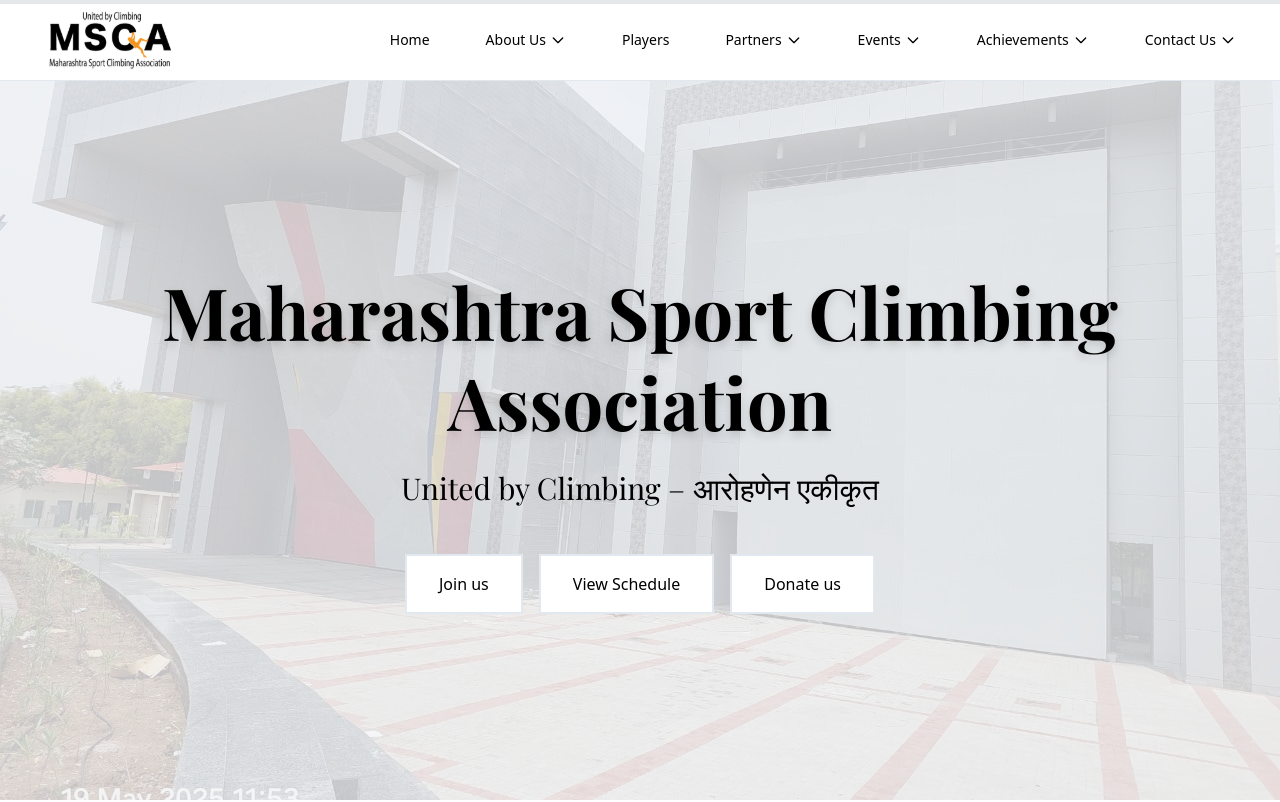
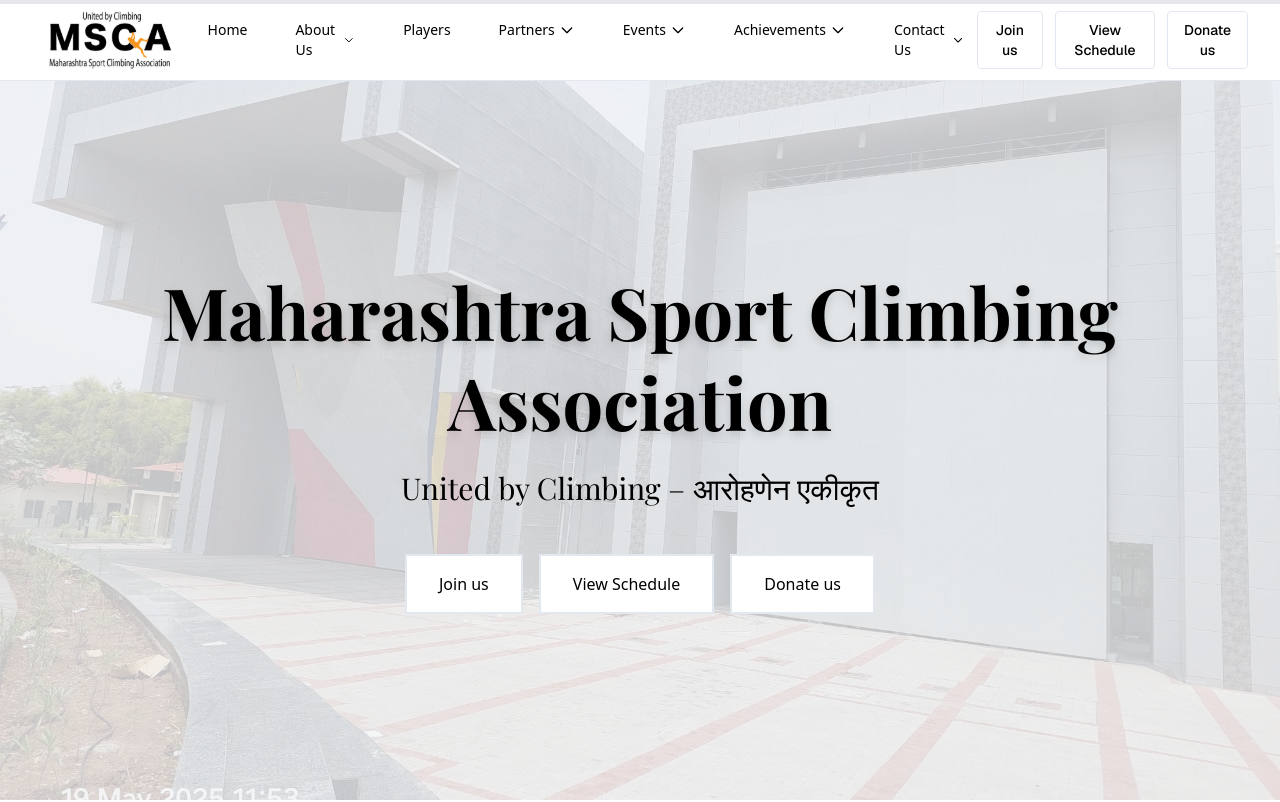
Before and after one commit to BEASTcLimbeR/msca-website, a Next.js app: page / in a window 1280 px wide. Shown: the top 802 px of the page. Built offline with nearby package versions, Linux system fonts and the light colour scheme; a web font is replaced by a local one.

Commit message:
Add responsive action buttons to navbar - Join us, View Schedule, Donate us

```diff
--- a/src/app/page.tsx
+++ b/src/app/page.tsx
@@ -39,7 +39,7 @@
 
             {/* Desktop Navigation Links */}
             <div className="hidden lg:block">
-              <div className="ml-10 flex items-baseline space-x-6 xl:space-x-8">
+              <div className="ml-10 flex items-baseline space-x-4 xl:space-x-6">
                 <a href="#home" className="text-black hover:text-orange-600 px-3 py-2 text-sm font-medium font-sans transition-colors duration-200">Home</a>
                 <div className="relative group">
                   <a href="#about" className="text-black hover:text-orange-600 px-3 py-2 text-sm font-medium font-sans flex items-center transition-colors duration-200">
@@ -85,6 +85,19 @@
               </div>
             </div>
 
+            {/* Action Buttons - Desktop */}
+            <div className="hidden lg:flex items-center space-x-3">
+              <button className="px-4 py-2 border border-gray-300 bg-white text-black text-sm font-medium hover:bg-gray-50 transition-all duration-200 rounded">
+                Join us
+              </button>
+              <button className="px-4 py-2 border border-gray-300 bg-white text-black text-sm font-medium hover:bg-gray-50 transition-all duration-200 rounded">
+                View Schedule
+              </button>
+              <button className="px-4 py-2 border border-gray-300 bg-white text-black text-sm font-medium hover:bg-gray-50 transition-all duration-200 rounded">
+                Donate us
+              </button>
+            </div>
+
             {/* Mobile Menu Button */}
             <div className="lg:hidden">
               <button className="text-black hover:text-orange-600 p-2 rounded-lg hover:bg-gray-100 transition-colors duration-200">
@@ -105,6 +118,21 @@
               <a href="#events" className="block px-3 py-2 text-base font-medium text-black hover:text-orange-600 hover:bg-gray-50 rounded-md transition-colors duration-200">Events</a>
               <a href="#achievements" className="block px-3 py-2 text-base font-medium text-black hover:text-orange-600 hover:bg-gray-50 rounded-md transition-colors duration-200">Achievements</a>
               <a href="#contact" className="block px-3 py-2 text-base font-medium text-black hover:text-orange-600 hover:bg-gray-50 rounded-md transition-colors duration-200">Contact Us</a>
+
+              {/* Mobile Action Buttons */}
+              <div className="pt-4 border-t border-gray-200 mt-4">
+                <div className="space-y-2">
+                  <button className="w-full px-4 py-2 border border-gray-300 bg-white text-black text-sm font-medium hover:bg-gray-50 transition-all duration-200 rounded text-center">
+                    Join us
+                  </button>
+                  <button className="w-full px-4 py-2 border border-gray-300 bg-white text-black text-sm font-medium hover:bg-gray-50 transition-all duration-200 rounded text-center">
+                    View Schedule
+                  </button>
+                  <button className="w-full px-4 py-2 border border-gray-300 bg-white text-black text-sm font-medium hover:bg-gray-50 transition-all duration-200 rounded text-center">
+                    Donate us
+                  </button>
+                </div>
+              </div>
             </div>
           </div>
         </div>
```
